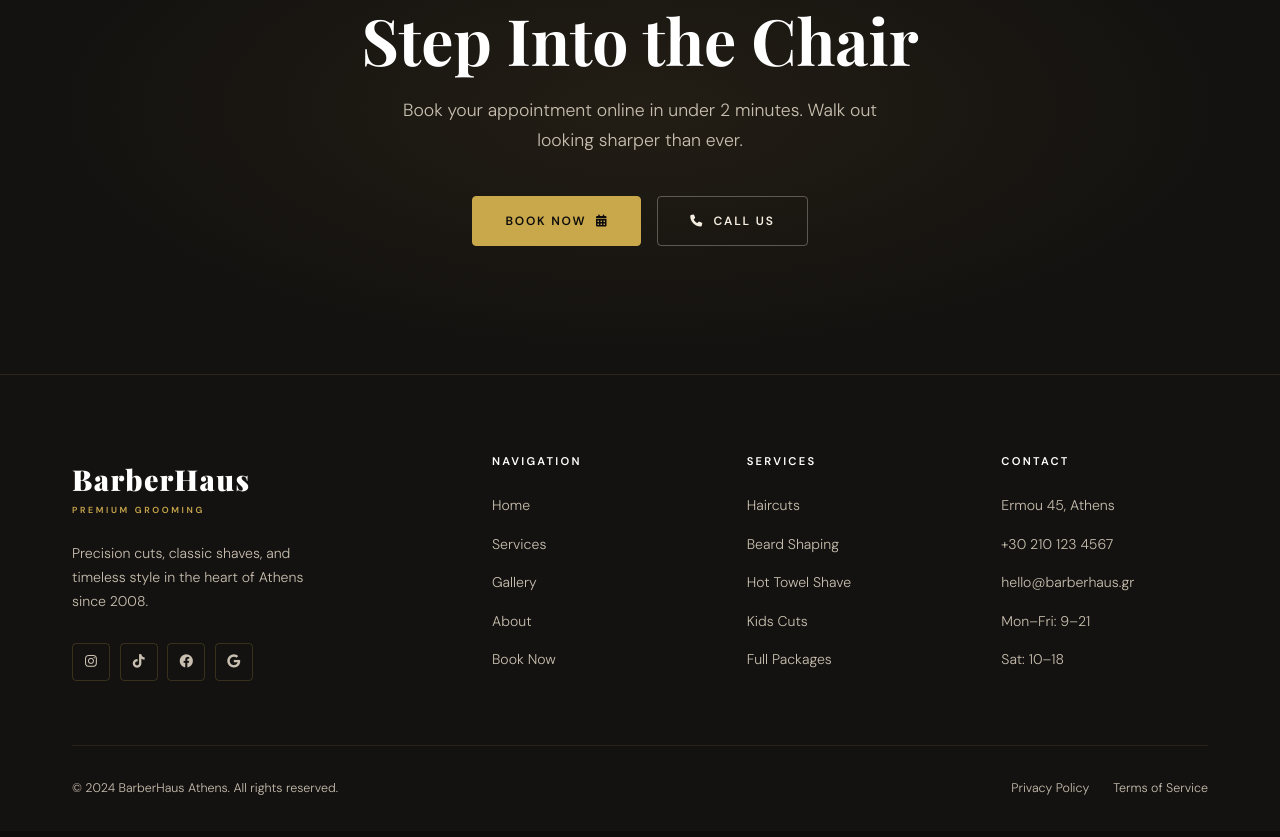
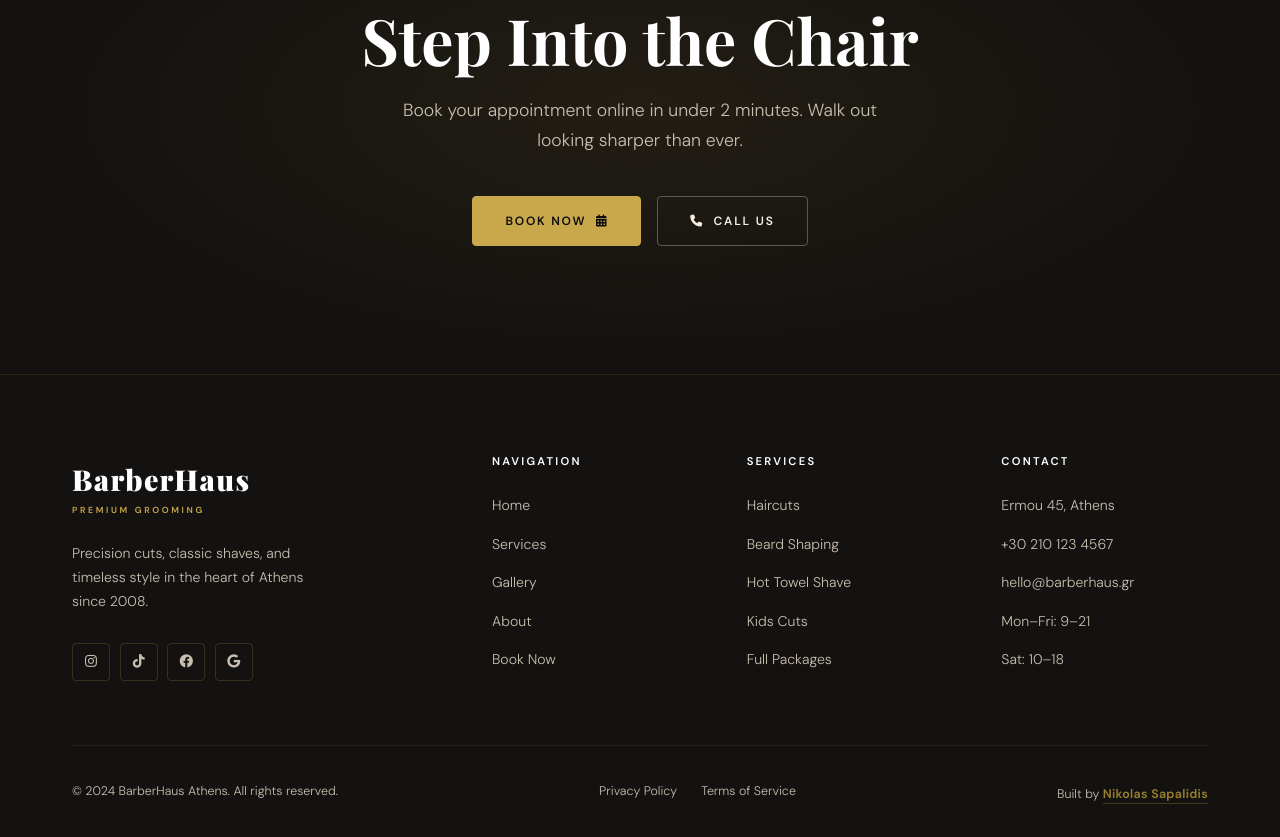
Before and after one commit to 84yk8btb9f-prog/barbershop-demo, a plain HTML site: page index.html in a window 1280 px wide. Shown: the part 6454-7291 px from the top of the page. Drawn offline with nearby package versions, Linux system fonts and the light colour scheme; a web font is replaced by a local one.

Commit message:
Update index.html

```diff
--- a/index.html
+++ b/index.html
@@ -9,6 +9,27 @@
   <link href="https://fonts.googleapis.com/css2?family=Playfair+Display:ital,wght@0,400;0,600;0,700;0,900;1,400;1,600&family=DM+Sans:ital,wght@0,300;0,400;0,500;0,600;1,300&display=swap" rel="stylesheet">
   <link rel="stylesheet" href="https://cdnjs.cloudflare.com/ajax/libs/font-awesome/6.4.0/css/all.min.css">
   <link rel="stylesheet" href="barber-style.css">
+
+  <style>
+    .built-by {
+      font-size: 13px;
+      color: rgba(255, 255, 255, 0.3);
+      margin-top: 6px;
+    }
+    .built-by a {
+      color: rgba(212, 175, 55, 0.7);
+      text-decoration: none;
+      font-weight: 600;
+      letter-spacing: 0.3px;
+      border-bottom: 1px solid rgba(212, 175, 55, 0.25);
+      padding-bottom: 1px;
+      transition: color 0.2s ease, border-color 0.2s ease;
+    }
+    .built-by a:hover {
+      color: rgba(212, 175, 55, 1);
+      border-color: rgba(212, 175, 55, 0.7);
+    }
+  </style>
 </head>
 <body>
 
@@ -389,10 +410,11 @@
       </div>
       <div class="footer-bottom">
         <p data-en="© 2024 BarberHaus Athens. All rights reserved." data-gr="© 2024 BarberHaus Athens. Με επιφύλαξη παντός δικαιώματος.">© 2024 BarberHaus Athens. All rights reserved.</p>
-        <div style="display:flex;gap:1.5rem">
+        <div style="display:flex;gap:1.5rem;align-items:center;">
           <a href="#" data-en="Privacy Policy" data-gr="Πολιτική Απορρήτου">Privacy Policy</a>
           <a href="#" data-en="Terms of Service" data-gr="Όροι Χρήσης">Terms of Service</a>
         </div>
+        <p class="built-by">Built by <a href="https://nikolassapa.vercel.app" target="_blank" rel="noopener noreferrer">Nikolas Sapalidis</a></p>
       </div>
     </div>
   </footer>
```
